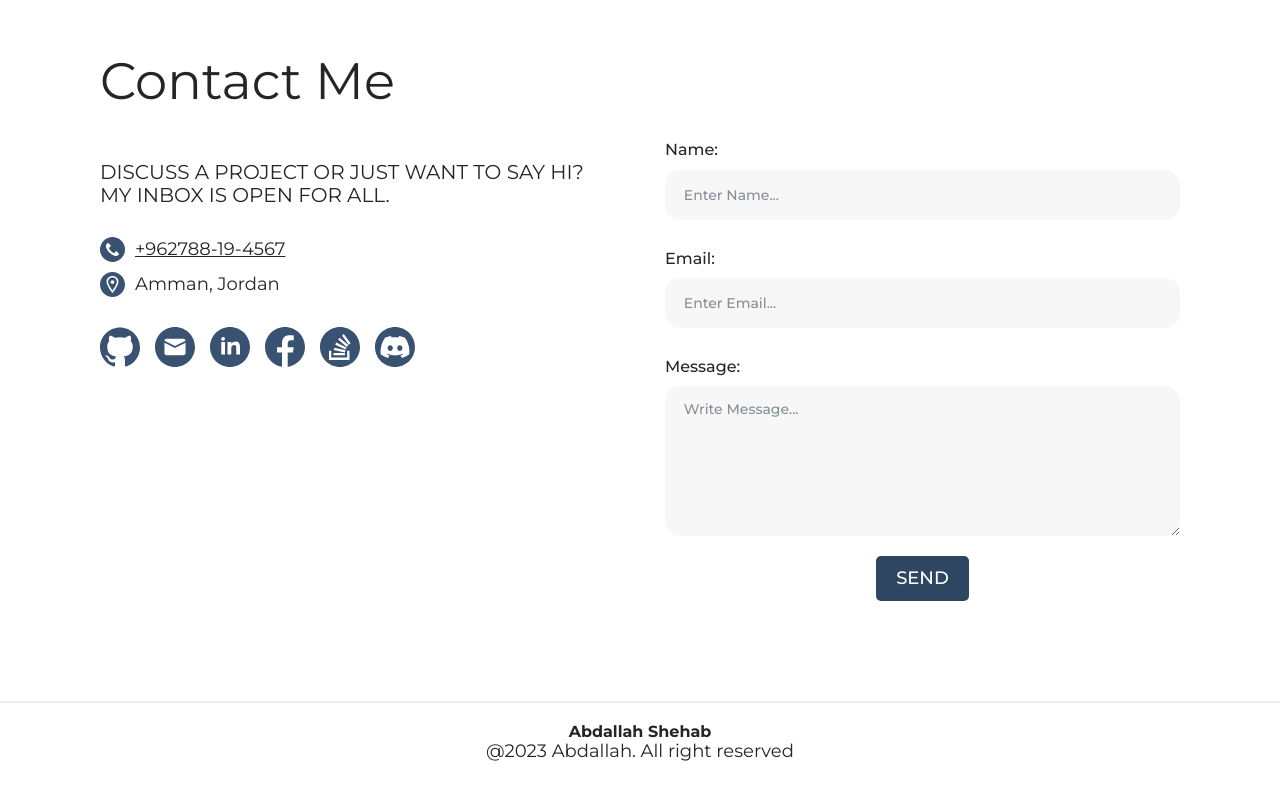
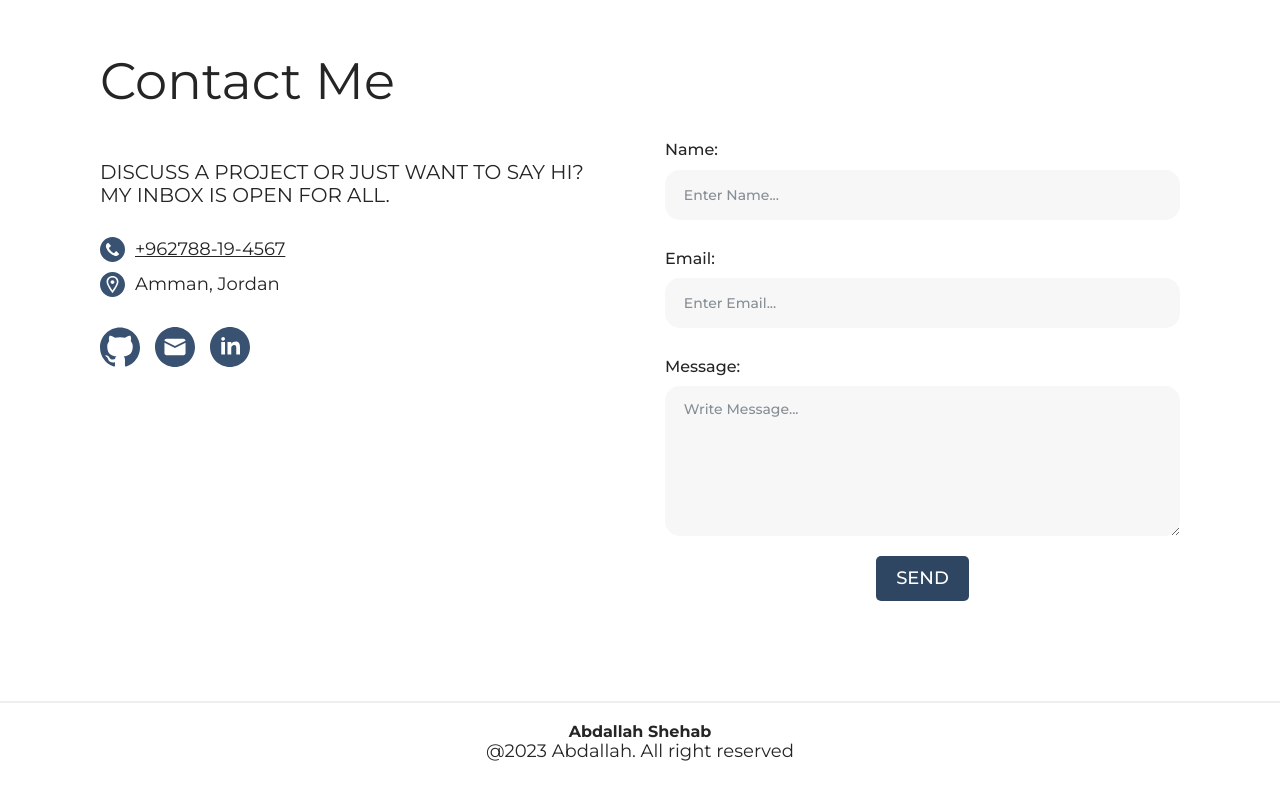
Before and after one commit to AbdallhShehap/Portfolio, a plain HTML site: page index.html in a window 1280 px wide. Shown: the part 2341-3141 px from the top of the page. Drawn offline with nearby package versions, Linux system fonts and the light colour scheme; no server answers.

Commit message:
Update index.html

```diff
--- a/index.html
+++ b/index.html
@@ -349,14 +349,7 @@
               >
                 <img src="assets/icon/linkedin.svg" alt=""
               /></a>
-              <a href=""> <img src="assets/icon/facebook.svg" alt="" /></a>
-              <a href=""> <img src="assets/icon/stack.svg" alt="" /></a>
-              <a
-                href=""
-                target="_blank"
-              >
-                <img src="assets/icon/discord.svg" alt=""
-              /></a>
+
             </div>
           </div>
           <form class="form">
```
